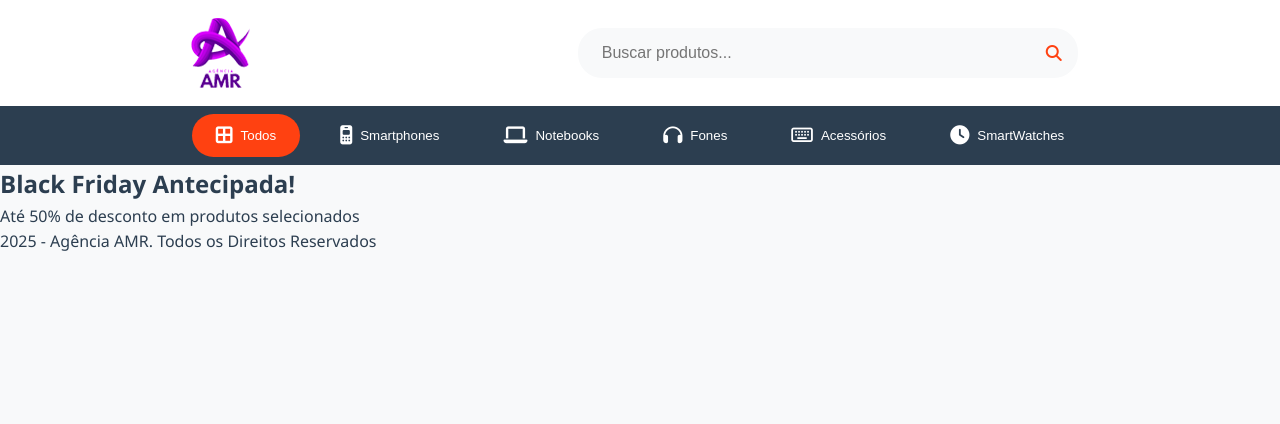
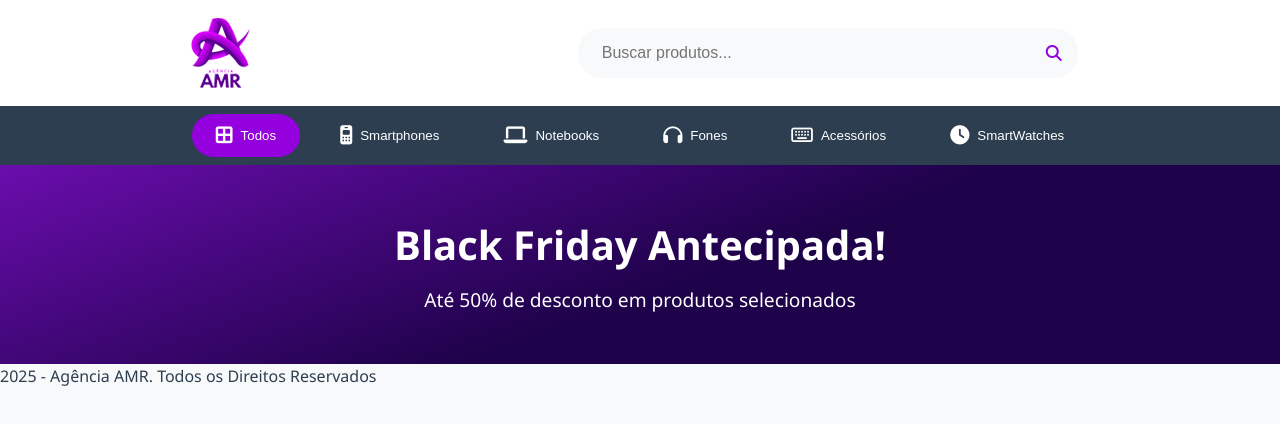
Before and after one commit to arthurmattos10/Eccomerce-AMR, a plain HTML site: page index.html in a window 1280 px wide. Drawn offline with Linux system fonts and the light colour scheme.

Commit message:
aviso de black friday e alteração de cor primária

```diff
--- a/index.html
+++ b/index.html
@@ -58,7 +58,7 @@
     </div>
 
     <!-- black friday -->
-    <section class="bf-section">
+    <section class="blackfriday-section">
        <h2>Black Friday Antecipada!</h2>
        <p>Até 50% de desconto em produtos selecionados</p>
     </section>
--- a/style.css
+++ b/style.css
@@ -5,7 +5,7 @@
 }
 
 :root {
-    --primary-color: #FF4111;
+    --primary-color: #9400de;
     --secondary-color: #2C3E50;
     --accent-color: #3498DB;
     --text-color: #2C3E50;
@@ -101,3 +101,20 @@ header {
 .category-btn.active {
     background-color: var(--primary-color);
 }
+
+.blackfriday-section {
+    background: #6A0DAD;
+    background: linear-gradient(160deg, #6A0DAD 0%, rgb(30, 2, 74) 55%);
+    color: var(--white-color);
+    text-align: center;
+    padding: 3rem 2rem;
+}
+
+.blackfriday-section h2 {
+    font-size: 2.5rem;
+    margin-bottom: 0.5rem;
+}
+
+.blackfriday-section p {
+    font-size: 1.2rem;
+}
```
